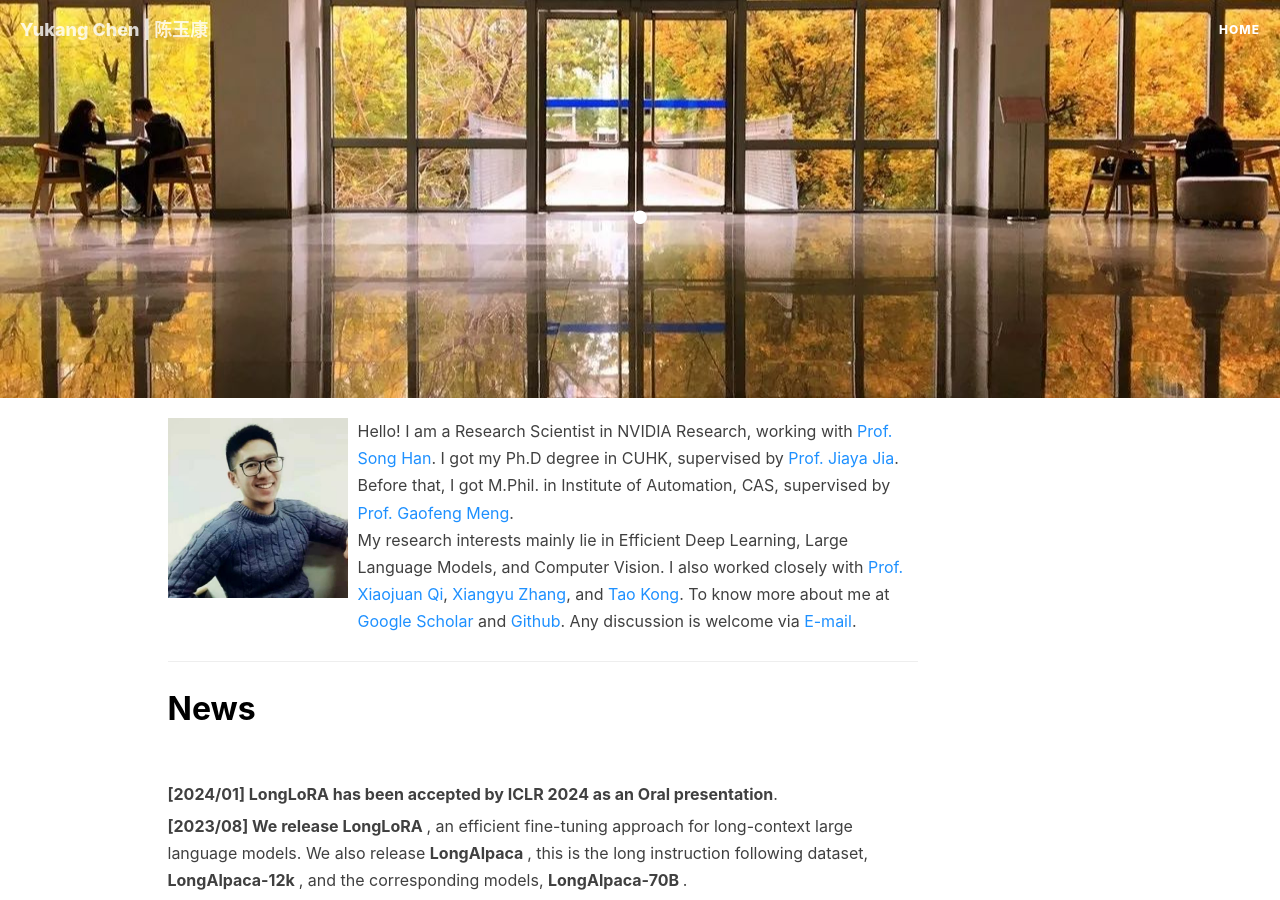
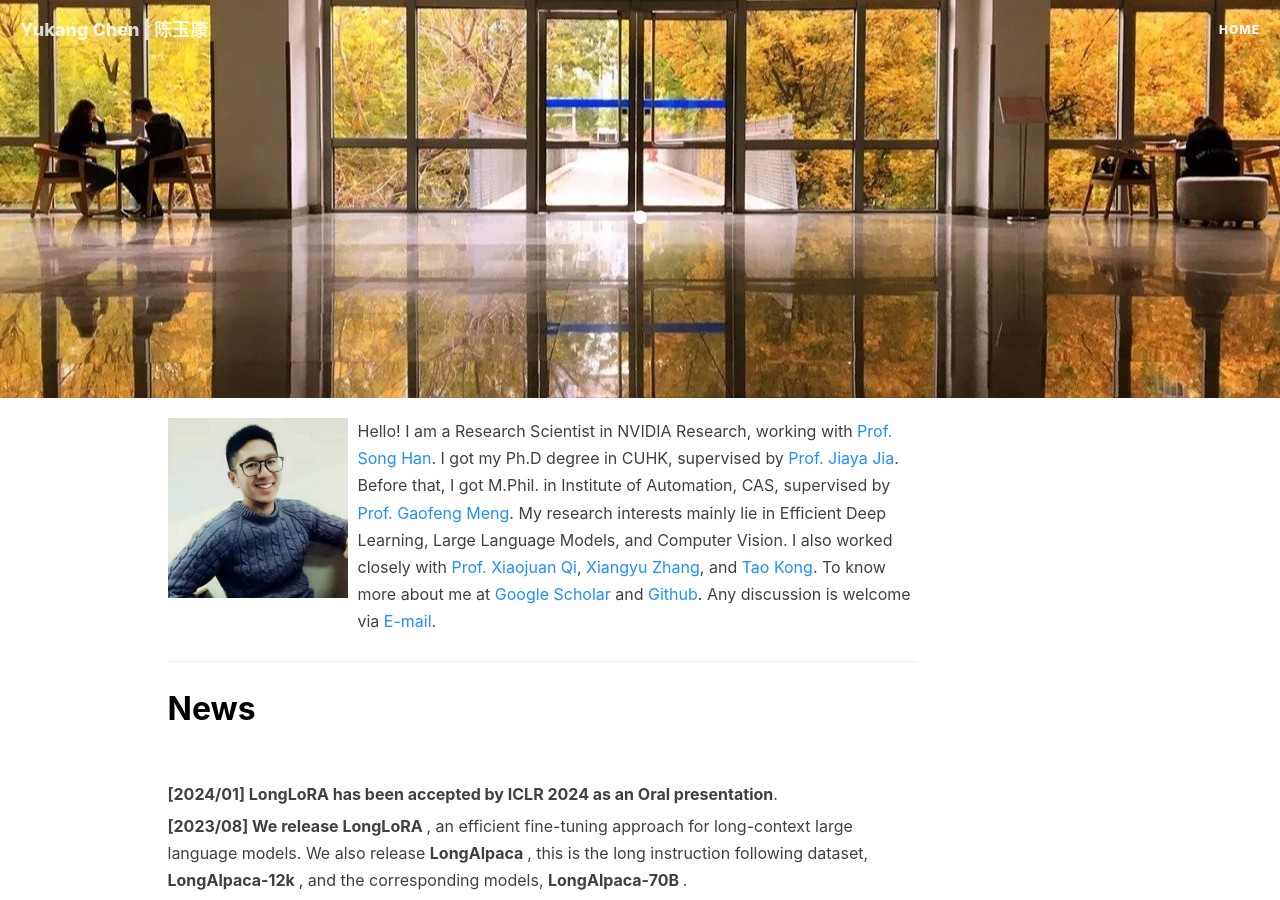
Before and after one commit to yukang2017/yukang2017.github.io, a Jekyll site: the page built from index.html, in a window 1280 px wide and 900 px high. Built offline with Jekyll 4.4.1, drawn with Linux system fonts in a browser that asks for light colours; nearby versions of some CDN libraries; the list of posts is cut into pages by our own code; comment, search, counter and statistics services are not loaded.

Commit message:
Update index.html

```diff
--- a/index.html
+++ b/index.html
@@ -14,7 +14,7 @@
 					   href="https://hanlab.mit.edu/songhan/"><font color="DodgerBlue">Prof. Song Han</font></a>. I got my Ph.D degree in CUHK, supervised by <a target="_blank"
 					   href="http://jiaya.me/"><font color="DodgerBlue">Prof. Jiaya Jia</font></a>. Before that, I got M.Phil. in Institute of Automation, CAS, supervised by <a target="_blank"
 					 href="https://scholar.google.com/citations?user=5hti_r0AAAAJ&hl=zh-CN"><font color="DodgerBlue"> Prof. Gaofeng Meng</font></a></font>.
-			<br> My research interests mainly lie in Efficient Deep Learning, Large Language Models, and Computer Vision. I also worked closely with <a target="_blank" href="https://xjqi.github.io"><font color="DodgerBlue">Prof. Xiaojuan Qi</font></a>,
+			My research interests mainly lie in Efficient Deep Learning, Large Language Models, and Computer Vision. I also worked closely with <a target="_blank" href="https://xjqi.github.io"><font color="DodgerBlue">Prof. Xiaojuan Qi</font></a>,
 <a target="_blank" href="https://scholar.google.com/citations?user=yuB-cfoAAAAJ&hl=zh-CN"><font color="DodgerBlue">Xiangyu Zhang</font></a>, and
 <a target="_blank" href="https://www.taokong.org"><font color="DodgerBlue">Tao Kong</font></a>.
 			To know more about me at
```
